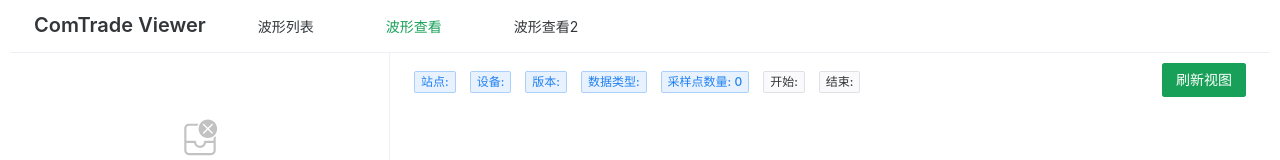
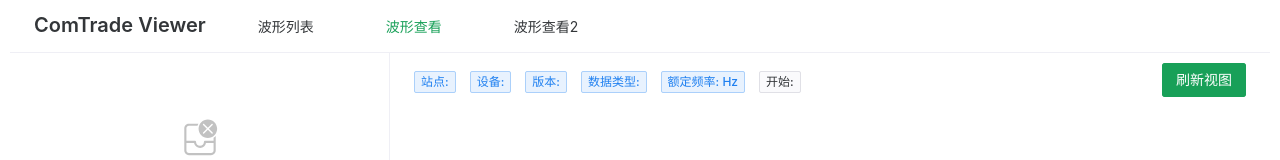
Before and after one commit to Tachiguishi/comtrade_viewer, a Vue app in the folder frontend/: page /viewer in a window 1280 px wide. Shown: the top 160 px of the page. Built offline with nearby package versions, Linux system fonts and the light colour scheme; some icons are missing.

Commit message:
refactor: frontend chore

```diff
--- a/frontend/components.d.ts
+++ b/frontend/components.d.ts
@@ -27,6 +27,7 @@ declare module 'vue' {
     NMessageProvider: typeof import('naive-ui')['NMessageProvider']
     NProgress: typeof import('naive-ui')['NProgress']
     NSpace: typeof import('naive-ui')['NSpace']
+    NTooltip: typeof import('naive-ui')['NTooltip']
     NUpload: typeof import('naive-ui')['NUpload']
     RouterLink: typeof import('vue-router')['RouterLink']
     RouterView: typeof import('vue-router')['RouterView']
@@ -53,6 +54,7 @@ declare global {
   const NMessageProvider: typeof import('naive-ui')['NMessageProvider']
   const NProgress: typeof import('naive-ui')['NProgress']
   const NSpace: typeof import('naive-ui')['NSpace']
+  const NTooltip: typeof import('naive-ui')['NTooltip']
   const NUpload: typeof import('naive-ui')['NUpload']
   const RouterLink: typeof import('vue-router')['RouterLink']
   const RouterView: typeof import('vue-router')['RouterView']
--- a/frontend/src/components/ChannelList.vue
+++ b/frontend/src/components/ChannelList.vue
@@ -33,12 +33,12 @@
                 <div>
                   <div>相位: {{ ch.phase || '-' }}</div>
                   <div>CCBM: {{ ch.ccbm || '-' }}</div>
-                  <div>乘数: {{ ch.multiplier }}</div>
-                  <div>偏移: {{ ch.offset }}</div>
-                  <div>倾斜: {{ ch.skew }}</div>
+                  <div>a: {{ ch.multiplier }}</div>
+                  <div>b: {{ ch.offset }}</div>
+                  <div>时间偏移: {{ ch.skew }}</div>
                   <div>范围: [{{ ch.minValue }}, {{ ch.maxValue }}]</div>
                   <div>一次/二次: {{ ch.primary }}/{{ ch.secondary }}</div>
-                  <div>PorS: {{ ch.ps }}</div>
+                  <div>PS: {{ ch.ps }}</div>
                 </div>
               </n-tooltip>
             </n-checkbox>
--- a/frontend/src/components/DatasetList.vue
+++ b/frontend/src/components/DatasetList.vue
@@ -51,16 +51,8 @@ async function select(id: string) {
   viewStore.clearChannelSelection()
   await datasetStore.loadMetadata(id)
   if (datasetStore.metadata) {
-    viewStore.setMetaData(
-      datasetStore.metadata.station,
-      datasetStore.metadata.relay,
-      datasetStore.metadata.version,
-      datasetStore.metadata.dataFileType,
-    )
-    viewStore.setTimeRange(datasetStore.metadata.startTime, datasetStore.metadata.endTime)
-
     if (viewStore.selectedAnalogChannels.length === 0) {
-      const defaults = datasetStore.metadata.analogChannels.slice(0, 3).map((c) => c.id)
+      const defaults = datasetStore.metadata.analogChannels.slice(0, 6).map((c) => c.id)
       viewStore.setAnalogChannels(defaults)
     }
   }
--- a/frontend/src/components/WaveformViewer.vue
+++ b/frontend/src/components/WaveformViewer.vue
@@ -4,13 +4,26 @@
       <template #header>
         <n-space align="center" justify="space-between">
           <n-space :size="14" wrap>
-            <n-tag type="info" size="small">站点: {{ viewStore.station }}</n-tag>
-            <n-tag type="info" size="small">设备: {{ viewStore.relay }}</n-tag>
-            <n-tag type="info" size="small">版本: {{ viewStore.version }}</n-tag>
-            <n-tag type="info" size="small">数据类型: {{ viewStore.dataType.toUpperCase() }}</n-tag>
-            <n-tag type="info" size="small">采样点数量: {{ sampleCount }}</n-tag>
-            <n-tag type="default" size="small">开始: {{ viewStore.startTime }}</n-tag>
-            <n-tag type="default" size="small">结束: {{ viewStore.endTime }}</n-tag>
+            <n-tag type="info" size="small">站点: {{ datasetStore.metadata?.station }}</n-tag>
+            <n-tag type="info" size="small">设备: {{ datasetStore.metadata?.relay }}</n-tag>
+            <n-tag type="info" size="small">版本: {{ datasetStore.metadata?.version }}</n-tag>
+            <n-tag type="info" size="small"
+              >数据类型: {{ datasetStore.metadata?.dataFileType.toUpperCase() }}</n-tag
+            >
+            <n-tag type="info" size="small"
+              >额定频率: {{ datasetStore.metadata?.frequency }}Hz</n-tag
+            >
+            <n-tooltip v-if="datasetStore.metadata?.sampleRates" placement="bottom">
+              <template #trigger>
+                <n-tag type="info" size="small">采样数量: {{ sampleCount }}</n-tag>
+              </template>
+              <div>
+                <div v-for="(rate, idx) in datasetStore.metadata.sampleRates" :key="idx">
+                  {{ rate.sampRate }}Hz -> {{ rate.lastSampleNum }}
+                </div>
+              </div>
+            </n-tooltip>
+            <n-tag type="default" size="small">开始: {{ datasetStore.metadata?.startTime }}</n-tag>
           </n-space>
           <n-button type="primary" @click="refreshData" :loading="loading"> 刷新视图 </n-button>
         </n-space>
--- a/frontend/src/stores/view.ts
+++ b/frontend/src/stores/view.ts
@@ -4,24 +4,8 @@ export const useViewStore = defineStore('view', {
   state: () => ({
     selectedAnalogChannels: [] as string[],
     selectedDigitalChannels: [] as string[],
-    station: '',
-    relay: '',
-    version: '',
-    dataType: '',
-    startTime: '',
-    endTime: '',
   }),
   actions: {
-    setMetaData(station: string, relay: string, version: string, dataType: string) {
-      this.station = station
-      this.relay = relay
-      this.version = version
-      this.dataType = dataType
-    },
-    setTimeRange(start: string, end: string) {
-      this.startTime = start
-      this.endTime = end
-    },
     clearChannelSelection() {
       this.selectedAnalogChannels = []
       this.selectedDigitalChannels = []
```
